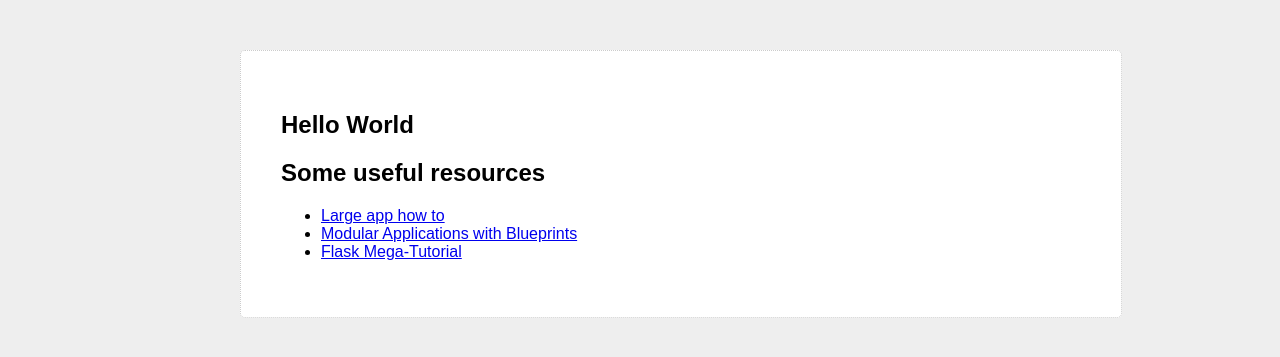
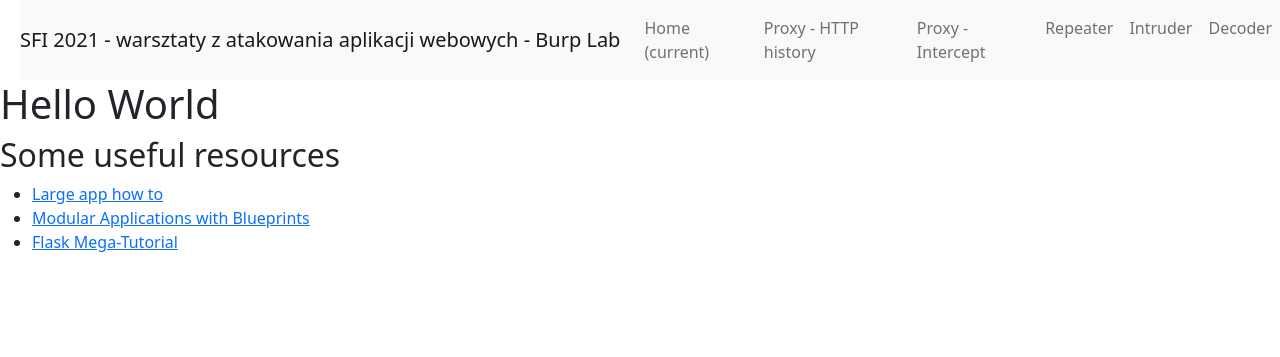
Before and after one commit to gregxsunday/burp-wkshop, a Flask app: page / in a window 1280 px wide. Shown: the top 357 px of the page. Run offline with Flask 2, Linux system fonts and the light colour scheme.

Commit message:
added navbar

```diff
--- a/app/templates/base.html
+++ b/app/templates/base.html
@@ -2,7 +2,8 @@
 <html>
 <head>
     <title></title>
-    <link rel="stylesheet" type="text/css" href="{{ url_for('static', filename='css/core.css' ) }}">
+    <!-- <link rel="stylesheet" type="text/css" href="{{ url_for('static', filename='css/core.css' ) }}"> -->
+    <link href="https://cdn.jsdelivr.net/npm/bootstrap@5.0.0-beta1/dist/css/bootstrap.min.css" rel="stylesheet" integrity="sha384-giJF6kkoqNQ00vy+HMDP7azOuL0xtbfIcaT9wjKHr8RbDVddVHyTfAAsrekwKmP1" crossorigin="anonymous">
 </head>
     {% block layout %}{% endblock %}
 </html>
--- a/app/templates/layout.html
+++ b/app/templates/layout.html
@@ -2,7 +2,40 @@
 {% block layout %}
 <body>
     <header>
-        <nav></nav>
+      <style>
+        .navbar{
+          margin-left: 20px;
+        }
+      </style>
+        <nav class="navbar navbar-expand-lg navbar-light bg-light">
+            <a class="navbar-brand" href="#">&#9;SFI 2021 - warsztaty z atakowania aplikacji webowych - Burp Lab</a>
+            <button class="navbar-toggler" type="button" data-toggle="collapse" data-target="#navbarSupportedContent" aria-controls="navbarSupportedContent" aria-expanded="false" aria-label="Toggle navigation">
+              <span class="navbar-toggler-icon"></span>
+            </button>
+
+            <div class="collapse navbar-collapse" id="navbarSupportedContent">
+              <ul class="navbar-nav mr-auto">
+                <li class="nav-item active">
+                  <a class="nav-link" href="/">Home <span class="sr-only">(current)</span></a>
+                </li>
+                <li class="nav-item active">
+                    <a class="nav-link" href="/">Proxy - HTTP history<span class="sr-only"></span></a>
+                </li>
+                <li class="nav-item active">
+                    <a class="nav-link" href="/">Proxy - Intercept<span class="sr-only"></span></a>
+                </li>
+                <li class="nav-item active">
+                    <a class="nav-link" href="/">Repeater<span class="sr-only"></span></a>
+                </li>
+                <li class="nav-item active">
+                    <a class="nav-link" href="/">Intruder<span class="sr-only"></span></a>
+                </li>
+                <li class="nav-item active">
+                    <a class="nav-link" href="/">Decoder<span class="sr-only"></span></a>
+                </li>
+              </ul>
+            </div>
+          </nav>
     </header>
     <article>
         {% block body %}{% endblock %}
```
